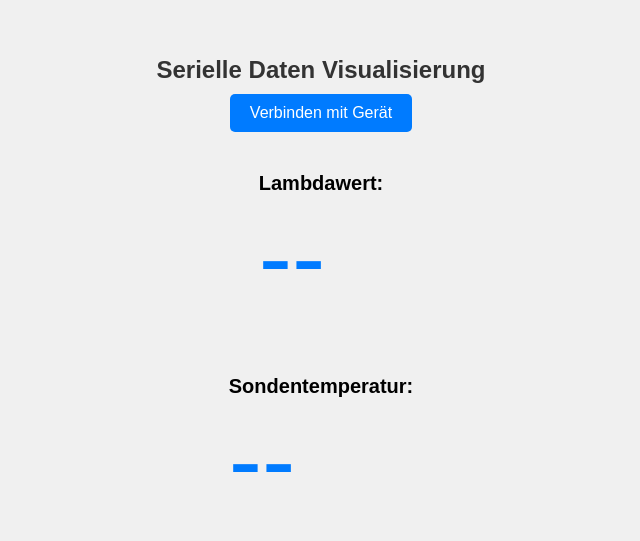
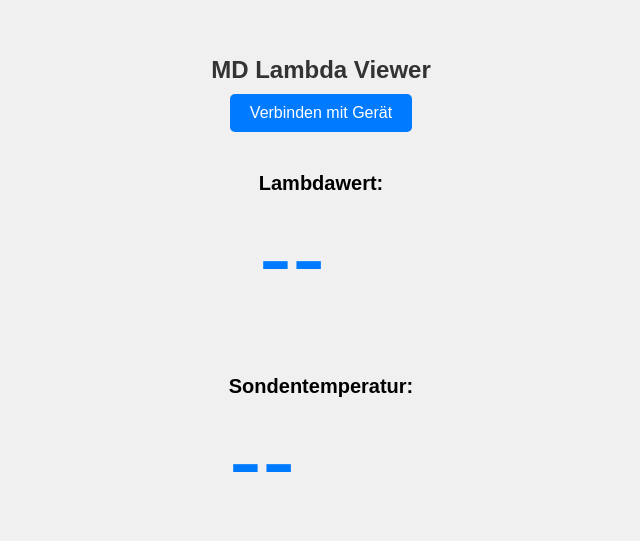
Before and after one commit to mdauso/mdauso.github.io, a plain HTML site: page index.html in a window 1280 px wide. Shown: the part 101-642 px from the top of the page, without its empty margins (319-959 px from the left). Drawn offline with Linux system fonts and the light colour scheme.

Commit message:
Update index.html

```diff
--- a/index.html
+++ b/index.html
@@ -55,7 +55,7 @@
     </style>
 </head>
 <body>
-    <h1>Serielle Daten Visualisierung</h1>
+    <h1>MD Lambda Viewer</h1>
     <button id="connectBtn">Verbinden mit Gerät</button>
 
     <div class="data-container">
```
